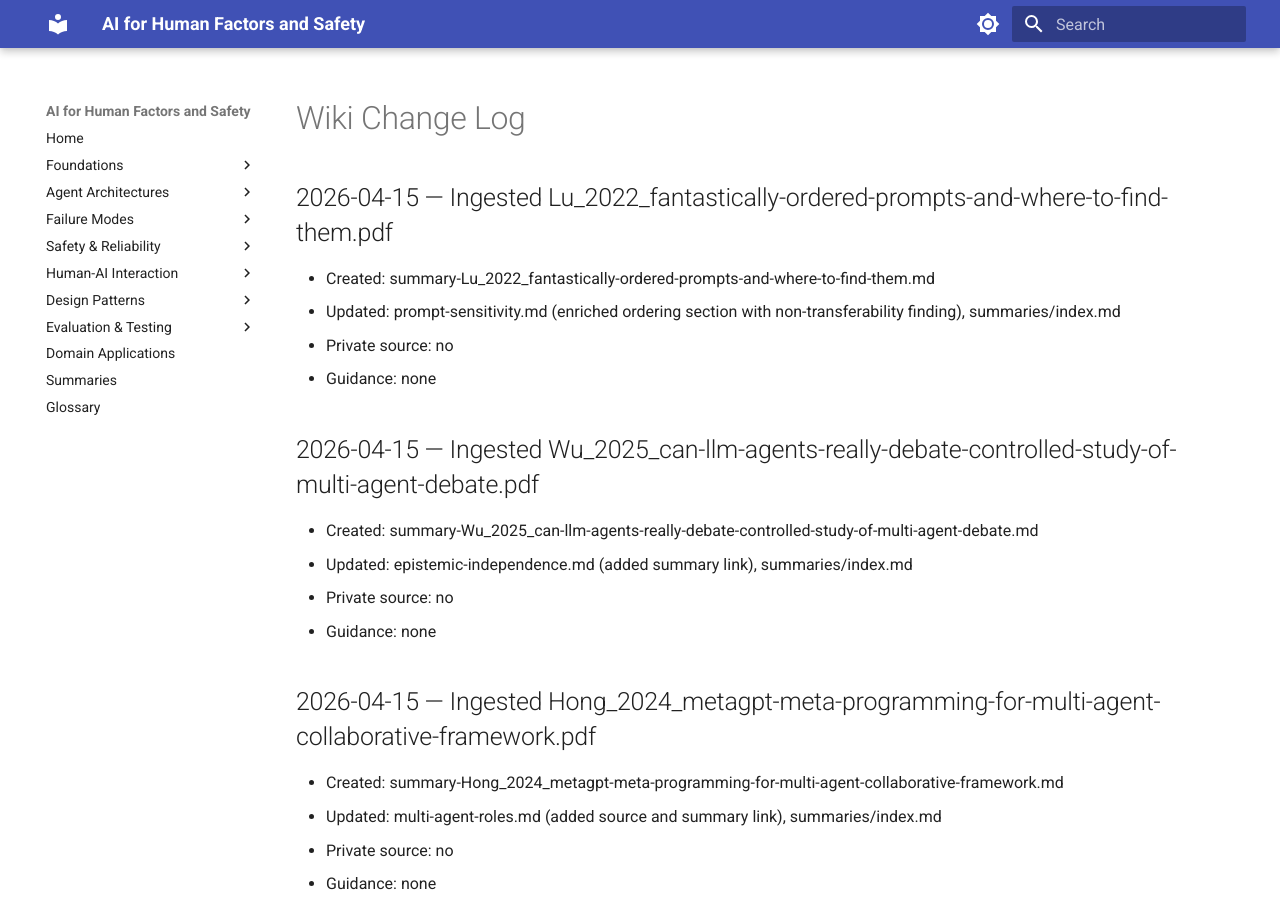
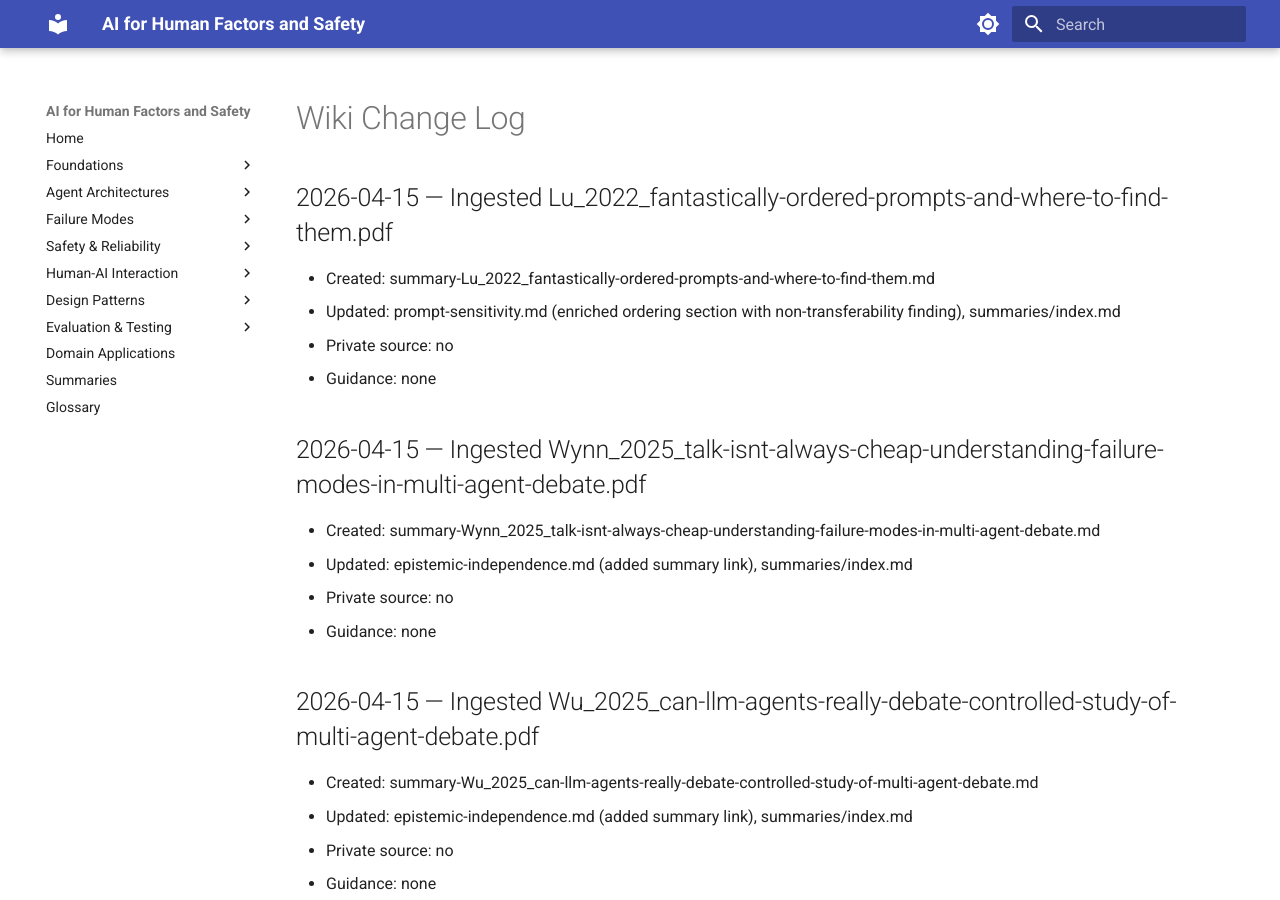
Before and after one commit to michaelhil/ai-human-factors-wiki, an MkDocs documentation site: the page built from wiki/log.md, in a window 1280 px wide and 900 px high. Built offline with MkDocs 1.6.1 and Material for MkDocs 9.7.7, drawn with Linux system fonts in a browser that asks for light colours.

Commit message:
Ingest Wynn 2025 (debate failure modes: when deliberation harms accuracy)
- Debate can actively degrade performance; correct→incorrect flips dominate
- Weak agents contaminate strong ones through social pressure
- No single mechanism (sycophancy, conformity) fully explains failures
- Pairs with Wu 2025 for complete picture of when debate helps vs harms

Co-Authored-By: Claude Opus 4.6 (1M context) <noreply@anthropic.com>

```diff
--- a/wiki/log.md
+++ b/wiki/log.md
@@ -3,6 +3,12 @@
 ## 2026-04-15 — Ingested Lu_2022_fantastically-ordered-prompts-and-where-to-find-them.pdf
 - Created: summary-Lu_2022_fantastically-ordered-prompts-and-where-to-find-them.md
 - Updated: prompt-sensitivity.md (enriched ordering section with non-transferability finding), summaries/index.md
+- Private source: no
+- Guidance: none
+
+## 2026-04-15 — Ingested Wynn_2025_talk-isnt-always-cheap-understanding-failure-modes-in-multi-agent-debate.pdf
+- Created: summary-Wynn_2025_talk-isnt-always-cheap-understanding-failure-modes-in-multi-agent-debate.md
+- Updated: epistemic-independence.md (added summary link), summaries/index.md
 - Private source: no
 - Guidance: none
 
```
Also changed, not shown: wiki/safety-and-reliability/epistemic-independence.md (+1 -0 lines), wiki/summaries/index.md (+1 -0 lines), wiki/summaries/summary-Wynn_2025_talk-isnt-always-cheap-understanding-failure-modes-in-multi-agent-debate.md (added, +48 -0 lines).
